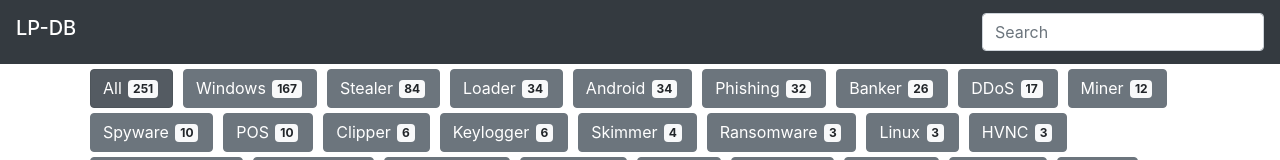
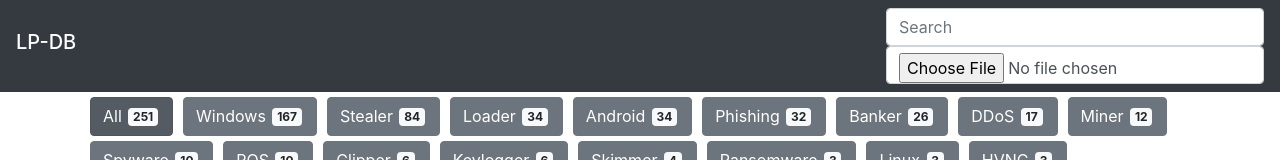
Before and after one commit to lp-db/lp-db, a Vue app: page / in a window 1280 px wide. Shown: the top 160 px of the page. Built offline with nearby package versions, Linux system fonts and the light colour scheme.

Commit message:
first implement of blockhash

```diff
--- a/src/App.vue
+++ b/src/App.vue
@@ -20,6 +20,13 @@
                             id="search"
                             v-model="searchText"
                             placeholder="Search"
+                        />
+                        <input
+                            class="form-control mr-sm-2"
+                            type="file"
+                            id="searchFile"
+                            @change="searchFile"
+                            placeholder="File"
                         />
                     </li>
                 </ul>
@@ -91,6 +98,11 @@
 <script>
 import LoginPage from './components/LoginPage.vue'
 import Lightbox from './components/Lightbox.vue'
+
+import Blockhash from './blockhash'
+window.Blockhash = Blockhash
+
+const bh = new Blockhash
 
 export default {
     name: 'App',
@@ -171,6 +183,15 @@ export default {
         },
         collapseNavbar() {
             this.navbarCollapsed = !this.navbarCollapsed
+        },
+        searchFile(event) {
+            if(!event.target || !event.target.files || event.target.files.length  == 0)
+                return
+
+            bh.blockhashFromFile(event.target.files[0])
+            .then(hash => {
+                console.log("Hash is", hash)
+            })
         }
     }
 }
```
